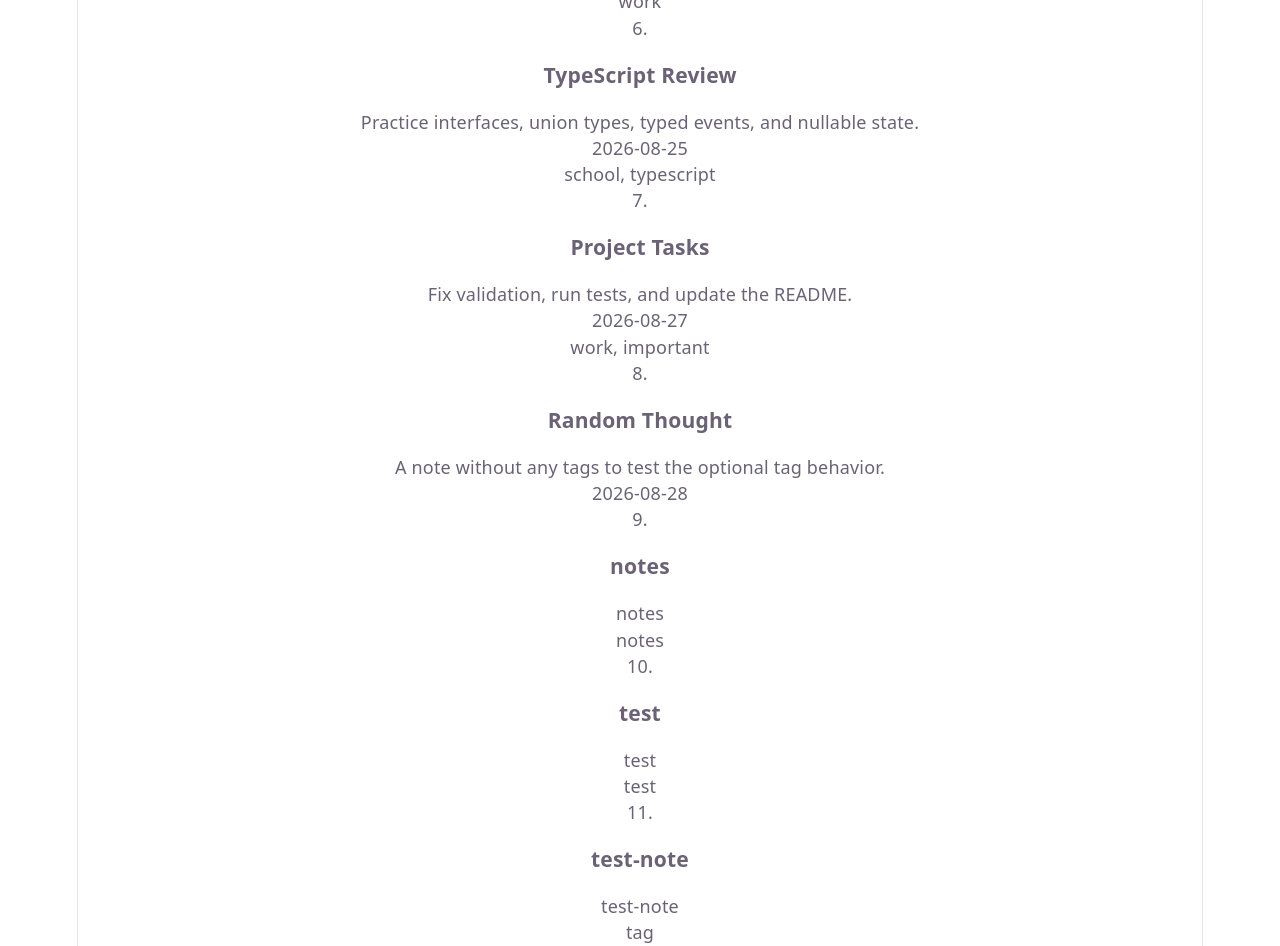
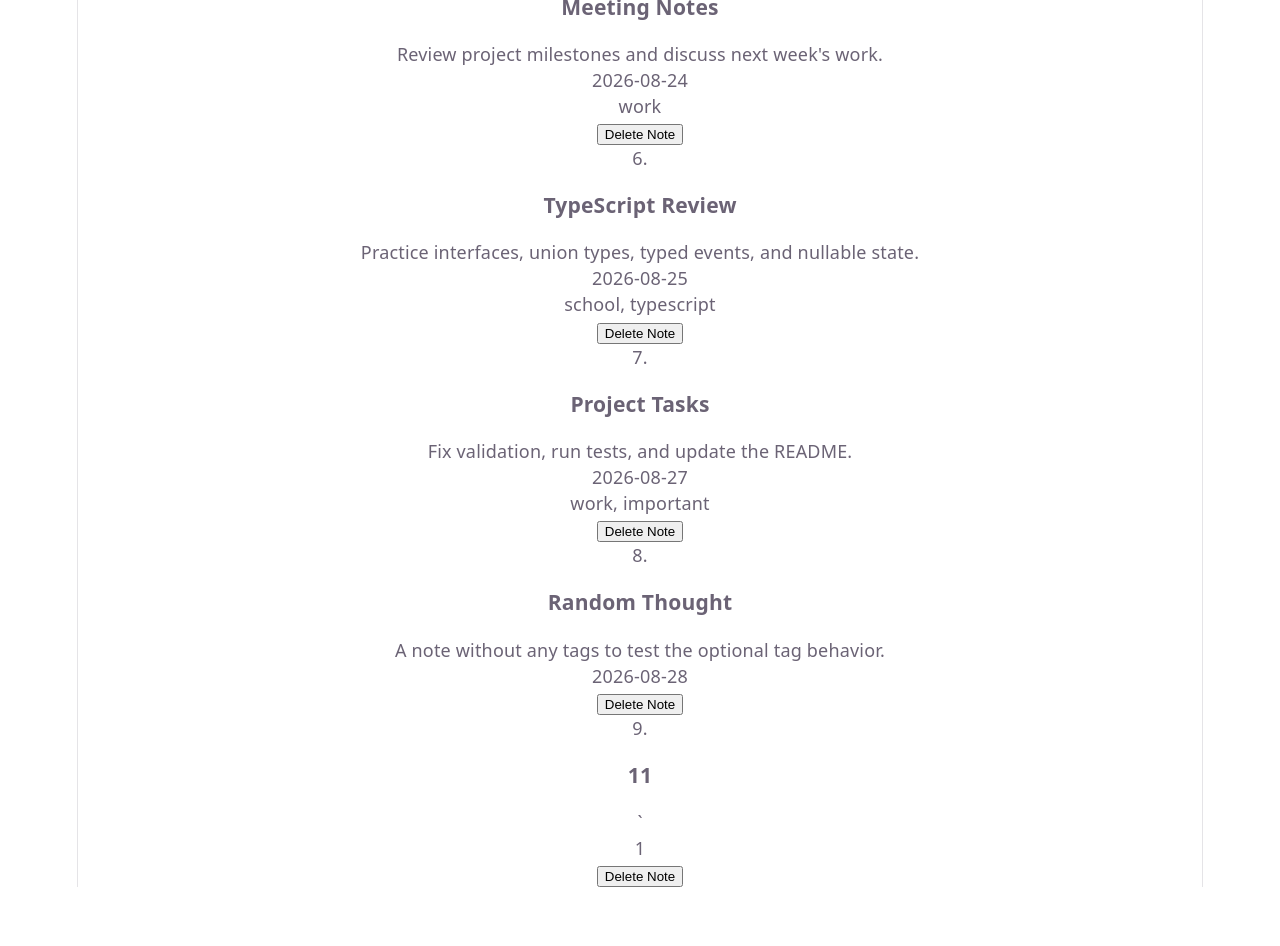
Before and after one commit to AASierp/note_keeping_app, a React (Vite) app in the folder vite-project/: page / in a window 1280 px wide. Shown: the part 920-1866 px from the top of the page. After the commit the page ends 1807 px from the top, so only its background shows below. Built offline with nearby package versions, Linux system fonts and the light colour scheme; data requests are answered from the project's data file.

Commit message:
added delete note functionality, fixed get infinite, refactored note id on creation

```diff
--- a/vite-project/db.json
+++ b/vite-project/db.json
@@ -78,26 +78,10 @@
     {
       "id": 9,
       "userId": 0,
-      "title": "notes",
-      "content": "notes",
+      "title": "11",
+      "content": "`",
       "creationDate": "",
-      "tags": "notes"
-    },
-    {
-      "id": 10,
-      "userId": 0,
-      "title": "test",
-      "content": "test",
-      "creationDate": "",
-      "tags": "test"
-    },
-    {
-      "id": 11,
-      "userId": 0,
-      "title": "test-note",
-      "content": "test-note",
-      "creationDate": "",
-      "tags": "tag"
+      "tags": "1"
     }
   ]
 }
--- a/vite-project/src/App.tsx
+++ b/vite-project/src/App.tsx
@@ -28,16 +28,23 @@ function App() {
         setErrorMessage(`Failed to fetch - ${errorMessage}`);
       }
     }
+
     fetchData();
- },[notes])
+ },[])
 
+  function createNote(newNote: Note): void {
+    setNotes(prevNotes => [...prevNotes, newNote])
+  }
 
+  function deleteNote(delNote: Note): void {
+    setNotes(notes.filter(n => n.id !== delNote.id))
+  }
 
     return(
       <>
         <div>
-          <NoteForm />
-          <NoteList notes={notes}/>
+          <NoteForm createNote={createNote} notesLength={notes.length} />
+          <NoteList notes={notes} deleteNote={deleteNote} />
         </div>
       </>
 
--- a/vite-project/src/components/NoteCard.tsx
+++ b/vite-project/src/components/NoteCard.tsx
@@ -2,9 +2,30 @@ import type { Note } from "../types/Note";
 
 type NoteCardProps = {
     note: Note
+    deleteNote: (note: Note) => void
 }
 
-export function NoteCard( { note }: NoteCardProps ){
+export function NoteCard( { note, deleteNote }: NoteCardProps ){
+
+    const deleteBackEndNote = async (noteId: number) => {
+        try{
+            const response = await fetch(`http://localhost:3001/notes/${noteId}`, {
+                method: "DELETE",
+                headers: { "Content-Type": "application/json"},
+            })
+            // console.log(response)
+            // console.log(response.json)
+
+            return response.json()
+        } catch(error) {
+            console.log(error)
+        }
+    }
+
+    function handleDelete(note: Note): void {
+        deleteNote(note)
+        deleteBackEndNote(note.id)
+    }
 
     return(
 
@@ -13,6 +34,7 @@ export function NoteCard( { note }: NoteCardProps ){
             <p>{note.content}</p>
             <p>{note.creationDate}</p>
             <p>{note.tags}</p>
+            <button onClick={() => {handleDelete(note)}}>Delete Note</button>
         </div>
   )
 }
--- a/vite-project/src/components/NoteForm.tsx
+++ b/vite-project/src/components/NoteForm.tsx
@@ -1,7 +1,12 @@
 import { useState } from "react";
 import type { Note } from "../types/Note";
 
-export function NoteForm(){
+interface NoteFormProps {
+    createNote: (note: Note) => void
+    notesLength: number
+}
+
+export function NoteForm({ createNote, notesLength }: NoteFormProps){
 
     const [title, setTitle] = useState("");
     const [content, setContent] = useState("");
@@ -13,7 +18,7 @@ export function NoteForm(){
         event.preventDefault();
 
         const newNote: Note = {
-            id: 0,
+            id: notesLength+1,
             userId: 0,
             title: title,
             content: content,
@@ -33,6 +38,8 @@ export function NoteForm(){
                 setErrorMessage(`Failed to fetch - ${errorMessage}`)
                 return
             }
+
+            createNote(newNote)
 
             setTitle("");
             setContent("");
--- a/vite-project/src/components/NoteList.tsx
+++ b/vite-project/src/components/NoteList.tsx
@@ -3,16 +3,17 @@ import type { Note } from "../types/Note";
 
 type NoteListProps = {
     notes: Note[]
+    deleteNote: (note: Note) => void
 }
 
-export function NoteList( { notes }: NoteListProps ){
+export function NoteList( { notes, deleteNote }: NoteListProps ){
 
     return(
     <>
         {notes.map((note, index) => {
         return(
             <div className="note-container" key={note.id}>
-               {index+1}. <NoteCard note={ note } />
+               {index+1}. <NoteCard note={ note } deleteNote={deleteNote}/>
             </div>
         )})}
     </>
```
